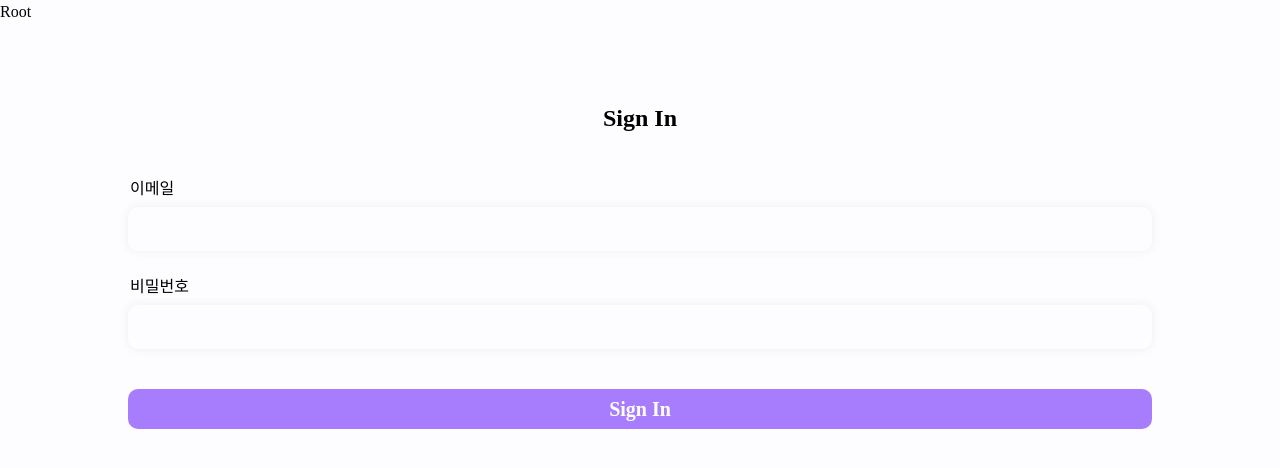
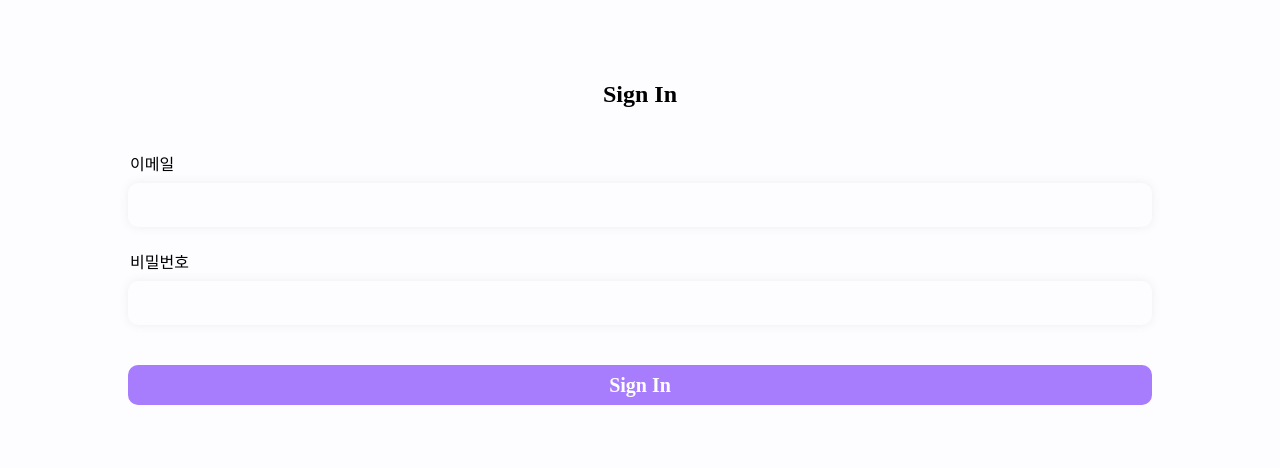
Before and after one commit to young-st511/wanted-pre-onboarding-frontend, a React (Create React App) app: page /signin in a window 1280 px wide. Shown: the top 468 px of the page. Built offline with nearby package versions, Linux system fonts and the light colour scheme; a web font is replaced by a local one.

Commit message:
🚚 Move: loader 경로 수정

```diff
--- a/src/Router.tsx
+++ b/src/Router.tsx
@@ -1,10 +1,7 @@
 import { RouterProvider, createBrowserRouter } from "react-router-dom";
 import { Root, SignIn, SignUp, Todo } from "./pages";
+import { rootLoader, signInLoader, signUpLoader, todoLoader } from "./pages";
 import ErrorPage from "./pages/ErrorPage";
-import { rootLoader } from "./pages/Root";
-import { signInLoader } from "./pages/SignIn";
-import { signUpLoader } from "./pages/SignUp";
-import { todoLoader } from "./pages/Todo";
 
 function Router() {
   const router = createBrowserRouter([
--- a/src/pages/Root.tsx
+++ b/src/pages/Root.tsx
@@ -1,5 +1,6 @@
 import { useEffect, useRef } from "react";
 import { Outlet, useLocation, useNavigate } from "react-router-dom";
+import { RootBox } from "../components/styles/RootBox";
 import { setAxiosDefaultConfig } from "../utils/axios/setAxiosDefaultConfig";
 import { getAuth } from "../utils/token/getAuth";
 
@@ -19,10 +20,9 @@ function Root() {
   }, [location]);
 
   return (
-    <div>
-      Root
+    <RootBox>
       <Outlet />
-    </div>
+    </RootBox>
   );
 }
 
--- a/src/pages/index.ts
+++ b/src/pages/index.ts
@@ -3,5 +3,10 @@ import Todo from "./Todo";
 import ErrorPage from "./ErrorPage";
 import SignIn from "./SignIn";
 import SignUp from "./SignUp";
+import { rootLoader } from "./Root";
+import { todoLoader } from "./Todo";
+import { signInLoader } from "./SignIn";
+import { signUpLoader } from "./SignUp";
 
 export { Root, ErrorPage, SignIn, SignUp, Todo };
+export { rootLoader, signInLoader, signUpLoader, todoLoader };
```
